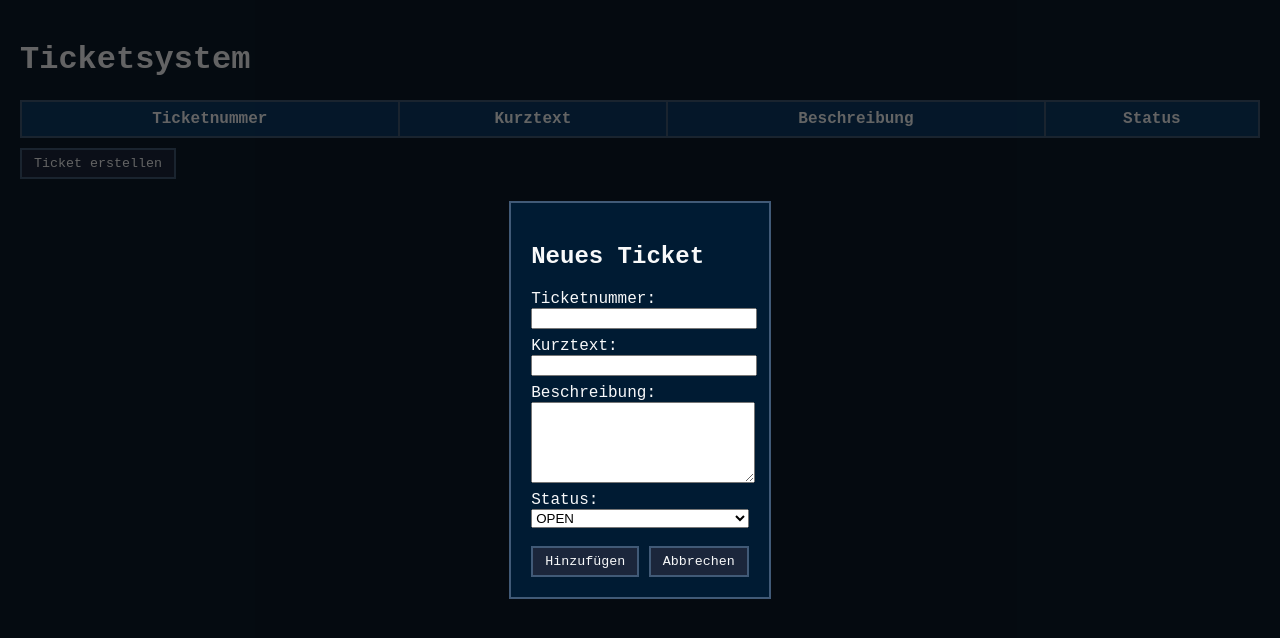
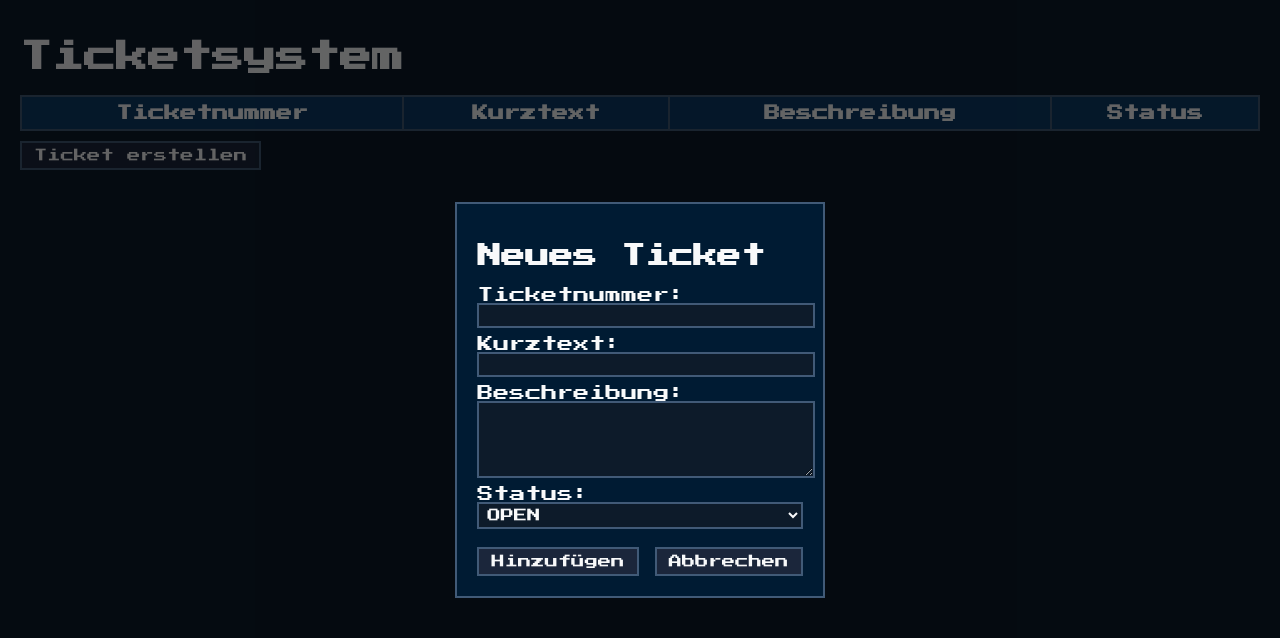
Before and after one commit to CptHectorX/GBT_Project, a website: page index.html in a window 1280 px wide. Both pictures are taken after a click on the button "Ticket erstellen". Drawn offline with Linux system fonts and the light colour scheme; no server answers.

Commit message:
Refine pixel theme

```diff
--- a/index.html
+++ b/index.html
@@ -3,6 +3,8 @@
 <head>
   <meta charset="UTF-8">
   <title>Ticketsystem</title>
+  <link rel="preconnect" href="https://fonts.gstatic.com">
+  <link href="https://fonts.googleapis.com/css2?family=Press+Start+2P&display=swap" rel="stylesheet">
   <link rel="stylesheet" href="style.css">
 </head>
 <body>
--- a/style.css
+++ b/style.css
@@ -1,9 +1,10 @@
 body {
-  font-family: "Courier New", monospace;
+  font-family: 'Press Start 2P', "Courier New", monospace;
   background-color: #0d1b2a;
   color: #f8f9fa;
   margin: 0;
   padding: 20px;
+  image-rendering: pixelated;
 }
 
 table {
@@ -30,6 +31,14 @@ button {
   border: 2px solid #415a77;
   padding: 6px 12px;
   cursor: pointer;
+}
+
+input, select, textarea {
+  font-family: inherit;
+  background-color: #0d1b2a;
+  color: #f8f9fa;
+  border: 2px solid #415a77;
+  padding: 4px;
 }
 
 form div {
```
